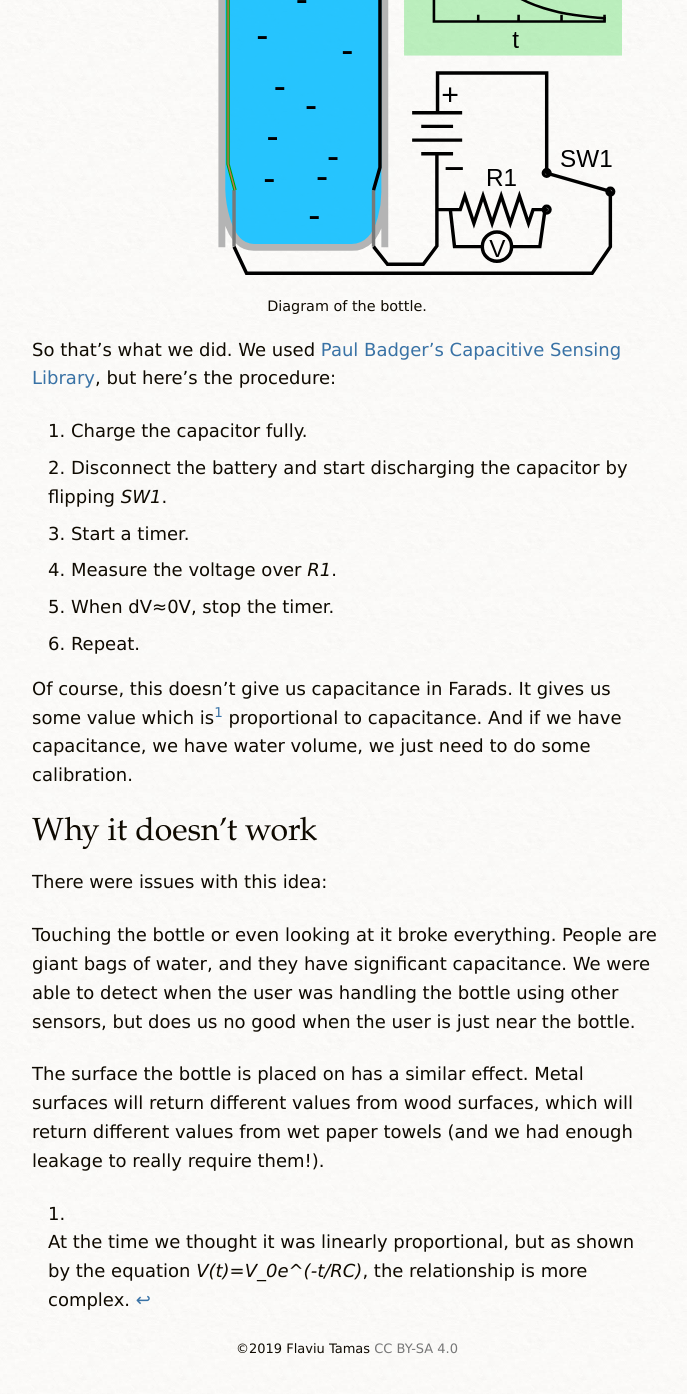
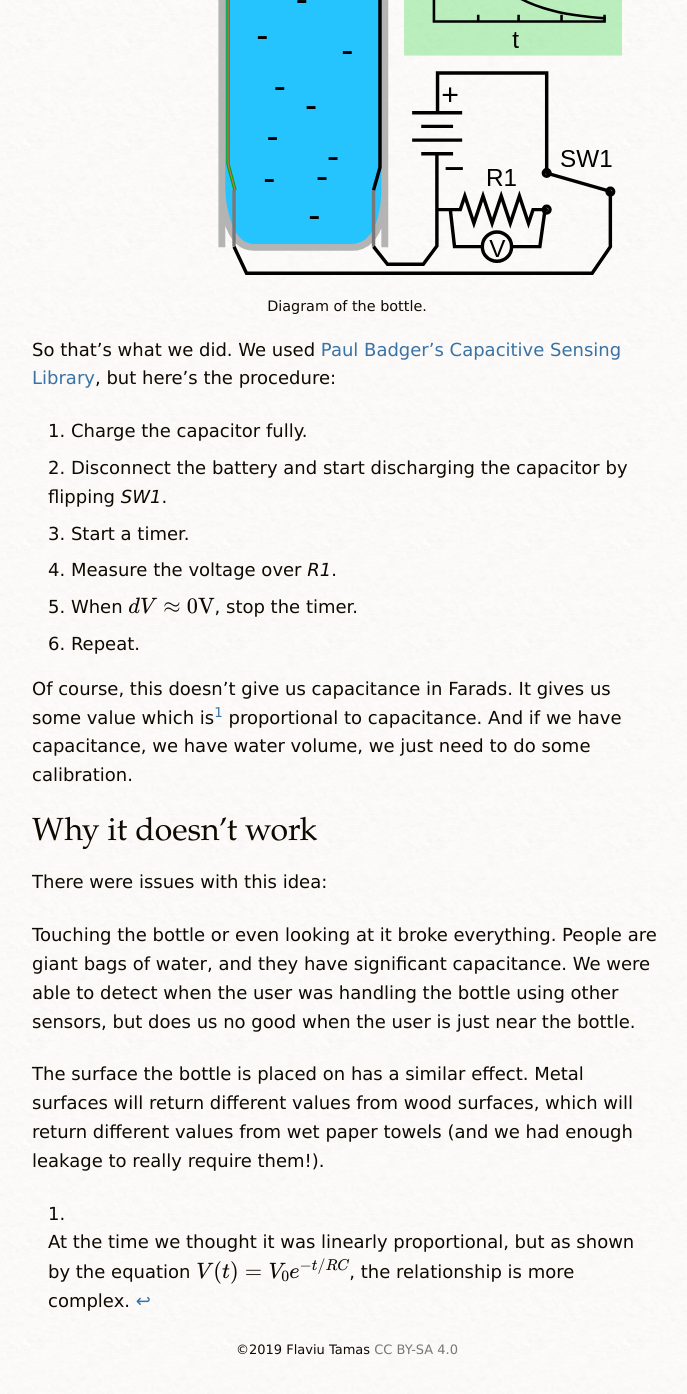
Before and after one commit to flaviut/flaviut.github.io, a Jekyll site: the page built from _posts/2018-04-08-water-bottle.md, in a window 1280 px wide and 1400 px high, scrolled down 1747 px. Shown: the top 1394 px of the window, without its empty margins (293-980 px from the left). Built offline with Jekyll 4.4.1, drawn with Linux system fonts in a browser that asks for light colours; formulas are drawn with MathJax 3; some of the changed text lies outside the part shown.

Commit message:
Switch math to math symbols

```diff
--- a/_posts/2018-04-08-water-bottle.md
+++ b/_posts/2018-04-08-water-bottle.md
@@ -36,14 +36,14 @@ Library][cap-lib], but here's the procedure:
    *SW1*.
 3. Start a timer.
 4. Measure the voltage over *R1*.
-5. When dV≈0V, stop the timer.
+5. When $$dV\approx{}0\textrm{V}$$, stop the timer.
 6. Repeat.
 
 Of course, this doesn't give us capacitance in Farads. It gives us some value
 which is[^1] proportional to capacitance. And if we have capacitance, we have
 water volume, we just need to do some calibration.
 
-[^1]: At the time we thought it was linearly proportional, but as shown by the equation *V(t)=V_0e^(-t/RC)*, the relationship is more complex.
+[^1]: At the time we thought it was linearly proportional, but as shown by the equation $$V(t)=V_0e^{-t/RC}$$, the relationship is more complex.
 
 [cap-eq]: https://en.wikipedia.org/wiki/Capacitance#Capacitors
 [cap-lib]: http://playground.arduino.cc/Main/CapacitiveSensor
```
Also changed, not shown: other parts of _posts/2018-04-08-water-bottle.md (+3 -3 lines).
